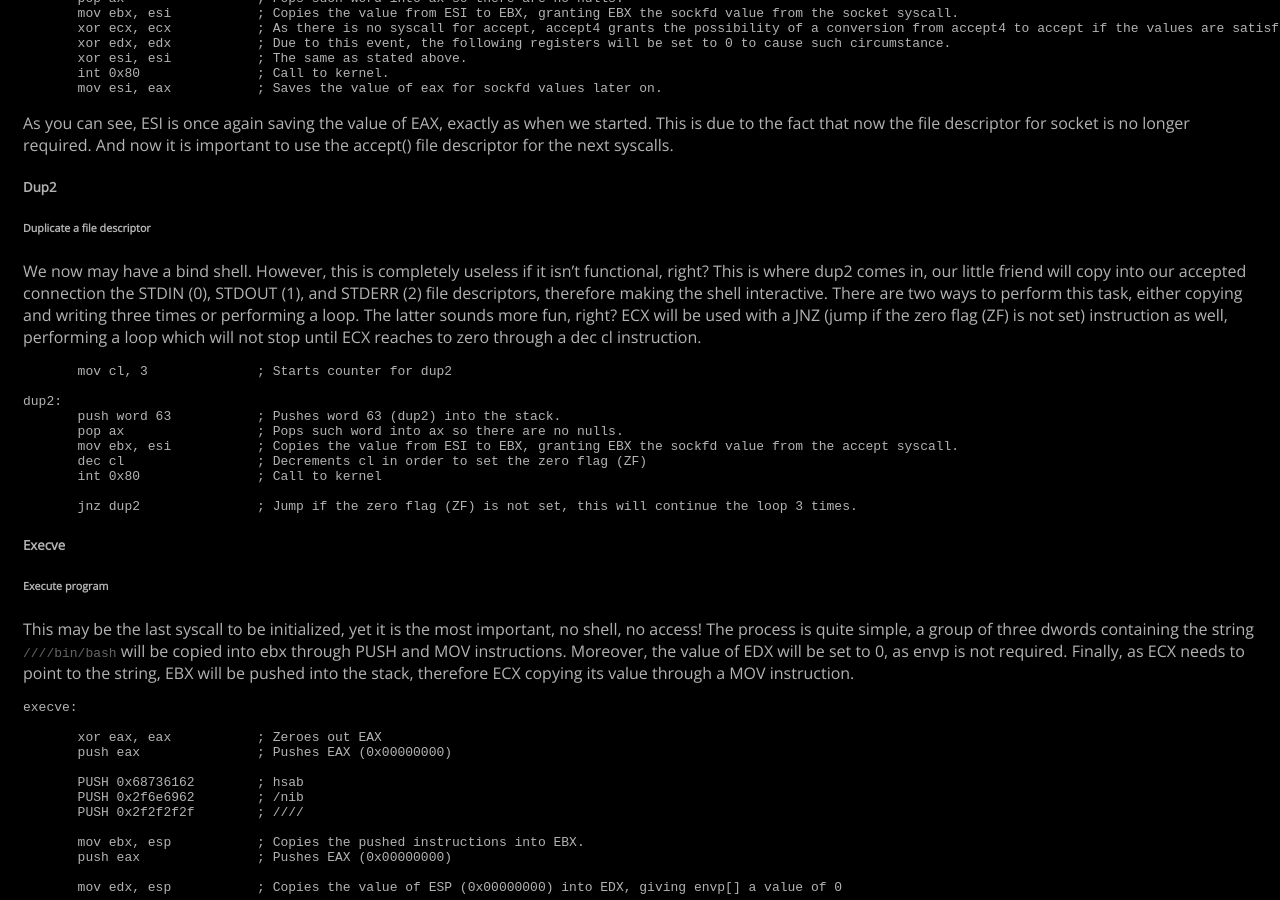
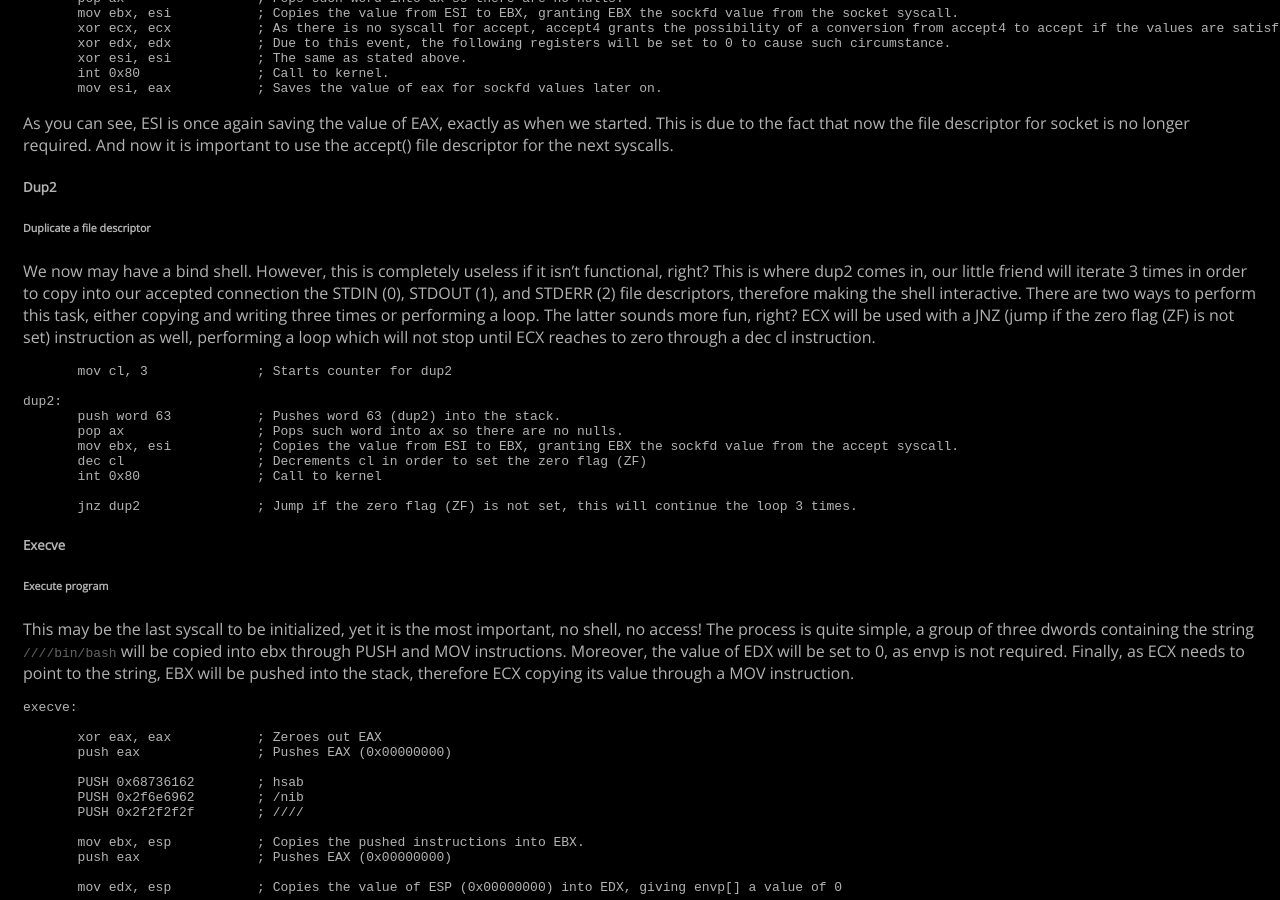
Before and after one commit to whitecr0wz/whitecr0wz.github.io, a Jekyll site: the page built from _posts/posts/2021-01-14-SLAE-Bind.md, in a window 1280 px wide and 900 px high, scrolled down 2608 px. Built offline with Jekyll 4.4.1, drawn with Linux system fonts in a browser that asks for light colours.

Commit message:
Update 2021-01-14-SLAE-Bind.md

````diff
--- a/_posts/posts/2021-01-14-SLAE-Bind.md
+++ b/_posts/posts/2021-01-14-SLAE-Bind.md
@@ -163,10 +163,10 @@ now it is important to use the accept() file descriptor for the next syscalls.
 
 ###### Duplicate a file descriptor
 
-We now may have a bind shell. However, this is completely useless if it isn't functional, right? This is where dup2 comes in, our little friend will copy into our accepted
-connection the STDIN (0), STDOUT (1), and STDERR (2) file descriptors, therefore making the shell interactive. There are two ways to perform this task, either copying and
-writing three times or performing a loop. The latter sounds more fun, right? ECX will be used with a JNZ (jump if the zero flag (ZF) is not set) instruction as well, performing
-a loop which will not stop until ECX reaches to zero through a dec cl instruction.
+We now may have a bind shell. However, this is completely useless if it isn't functional, right? This is where dup2 comes in, our little friend will iterate 3 times in order to
+copy into our accepted connection the STDIN (0), STDOUT (1), and STDERR (2) file descriptors, therefore making the shell interactive. There are two ways to perform this task,
+either copying and writing three times or performing a loop. The latter sounds more fun, right? ECX will be used with a JNZ (jump if the zero flag (ZF) is not set) instruction
+as well, performing a loop which will not stop until ECX reaches to zero through a dec cl instruction.
 
 ```term
        mov cl, 3              ; Starts counter for dup2
````
